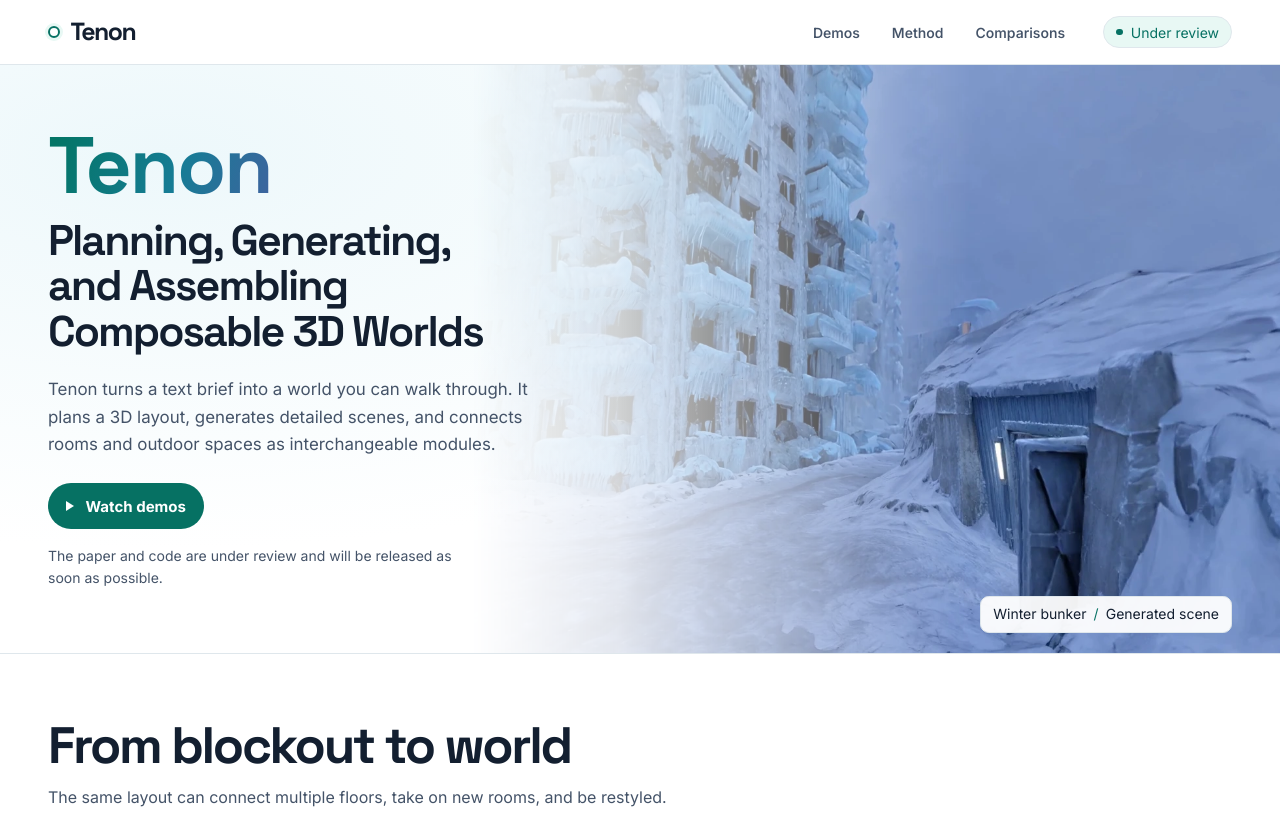
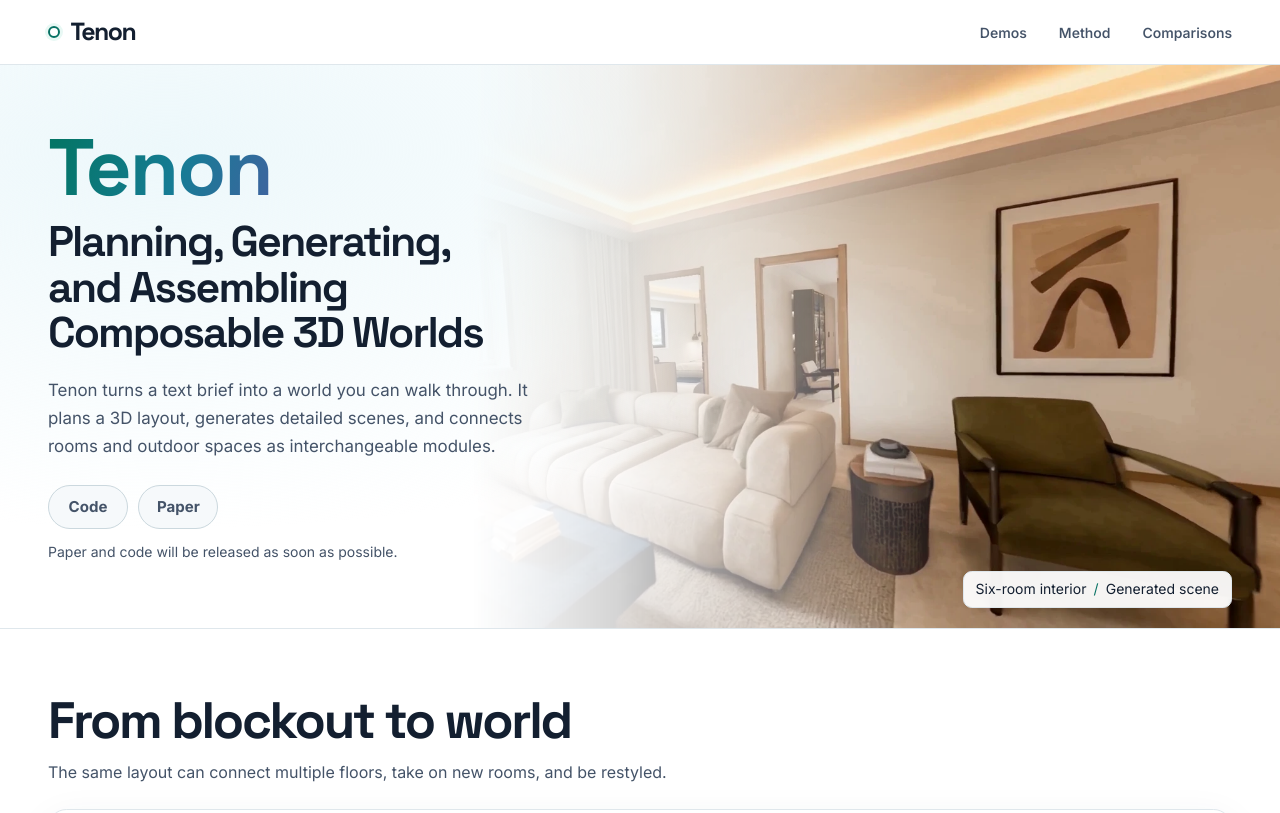
Before and after one commit to YuyangYin/Tenon_Web, a plain HTML site: page index.html in a window 1280 px wide. Shown: the top 813 px of the page. Drawn offline with Linux system fonts and the light colour scheme.

Commit message:
Show the indoor demo on the Tenon homepage

```diff
--- a/index.html
+++ b/index.html
@@ -6,7 +6,7 @@
   <meta name="color-scheme" content="light">
   <meta name="description" content="Tenon plans, generates, and assembles navigable 3D worlds from text briefs.">
   <title>Tenon · Planning, Generating, and Assembling Composable 3D Worlds</title>
-  <link rel="stylesheet" href="styles.css?v=light">
+  <link rel="stylesheet" href="styles.css?v=indoor">
 </head>
 <body id="top">
   <a class="skip-link" href="#main">Skip to content</a>
@@ -18,7 +18,6 @@
         <a href="#method">Method</a>
         <a href="#comparisons">Comparisons</a>
       </nav>
-      <a class="status" href="#release"><span class="status-dot" aria-hidden="true"></span>Under review</a>
     </div>
   </header>
 
@@ -28,12 +27,15 @@
         <div class="hero-copy">
           <h1 id="project-title"><span class="project-name">Tenon</span> Planning, Generating, and Assembling Composable 3D Worlds</h1>
           <p class="intro">Tenon turns a text brief into a world you can walk through. It plans a 3D layout, generates detailed scenes, and connects rooms and outdoor spaces as interchangeable modules.</p>
-          <a class="button" href="#demos"><span class="play-icon" aria-hidden="true"></span>Watch demos</a>
-          <p class="release" id="release">The paper and code are under review and will be released as soon as possible.</p>
+          <div class="project-resources" role="group" aria-label="Project resources">
+            <button class="resource-button" type="button" aria-describedby="release" disabled>Code</button>
+            <button class="resource-button" type="button" aria-describedby="release" disabled>Paper</button>
+          </div>
+          <p class="release" id="release">Paper and code will be released as soon as possible.</p>
         </div>
         <figure class="hero-visual">
-          <img src="assets/images/winter-world.webp" alt="Snow-covered apartment blocks beside the glowing entrance to an underground bunker" width="1600" height="900" fetchpriority="high">
-          <figcaption>Winter bunker <span aria-hidden="true">/</span> Generated scene</figcaption>
+          <img src="assets/images/six-room-interior-cover.webp" alt="Generated living room with a sofa, blue coffee table, and doors leading to adjacent rooms" width="1600" height="900" fetchpriority="high">
+          <figcaption>Six-room interior <span aria-hidden="true">/</span> Generated scene</figcaption>
         </figure>
       </div>
     </section>
--- a/styles.css
+++ b/styles.css
@@ -93,23 +93,6 @@ a:focus-visible, video:focus-visible { outline: 2px solid var(--accent); outline
 
 .header-inner nav a:hover, .footer-inner > a:last-child:hover { color: var(--accent); }
 
-.status {
-  display: inline-flex;
-  align-items: center;
-  gap: .5rem;
-  padding: .4rem .75rem;
-  border: 1px solid var(--line);
-  border-radius: 999px;
-  color: var(--accent);
-  background: var(--accent-soft);
-  font-size: .875rem;
-  text-decoration: none;
-  white-space: nowrap;
-}
-
-.status:hover { border-color: var(--accent); }
-.status-dot { width: .4rem; height: .4rem; border-radius: 50%; background: var(--accent); }
-
 .hero {
   position: relative;
   isolation: isolate;
@@ -144,23 +127,20 @@ h1 { font-size: clamp(2.15rem, 3.35vw, 3.25rem); line-height: 1.06; font-weight:
 .intro, .section-heading p, .demo p, .comparison p { color: var(--secondary); line-height: 1.65; }
 .intro { max-width: 31rem; margin-block: 1.35rem 1.5rem; font-size: clamp(1rem, 1.32vw, 1.125rem); }
 
-.button {
-  display: inline-flex;
-  align-items: center;
-  gap: .7rem;
-  padding: .85rem 1.15rem;
+.project-resources { display: flex; gap: .65rem; }
+
+.resource-button {
+  min-height: 2.75rem;
+  min-width: 5rem;
+  padding-inline: 1rem;
+  border: 1px solid #cbd8de;
   border-radius: 999px;
-  background: var(--accent);
-  color: white;
-  text-decoration: none;
-  font-size: .94rem;
-  font-weight: 700;
+  background: var(--panel);
+  color: var(--secondary);
+  font: 700 .94rem/1 Inter, system-ui, sans-serif;
 }
 
-.button:hover { background: #095c53; }
-.play-icon { border-block: .35rem solid transparent; border-left: .53rem solid currentColor; }
-.release { max-width: 26rem; margin-top: 1rem; color: var(--secondary); font-size: .875rem; line-height: 1.55; }
-.release:target { color: var(--accent); }
+.release { margin-top: .75rem; color: var(--secondary); font-size: .875rem; line-height: 1.55; }
 
 .hero-visual {
   position: absolute;
@@ -233,8 +213,8 @@ h3 { font-size: 1.55rem; line-height: 1.2; }
 @media (max-width: 600px) {
   html { scroll-padding-top: 6.75rem; }
   .shell { width: calc(100% - 2rem); }
-  .header-inner { display: grid; grid-template-columns: 1fr auto; min-height: unset; padding-block: .8rem .65rem; row-gap: .8rem; }
-  .header-inner nav { grid-row: 2; grid-column: 1 / -1; gap: 1.4rem; margin-left: 0; }
+  .header-inner { flex-wrap: wrap; min-height: unset; padding-block: .8rem .65rem; row-gap: .8rem; }
+  .header-inner nav { flex-basis: 100%; gap: 1.4rem; margin-left: 0; }
   .hero-inner { padding-block: 2.5rem; }
   h1 { font-size: clamp(1.95rem, 7vw, 2.65rem); }
   .hero-visual figcaption { inset: auto .55rem .55rem auto; }
```
Also changed, not shown: assets/images/six-room-interior-cover.webp (added), assets/images/winter-world.webp (deleted).
